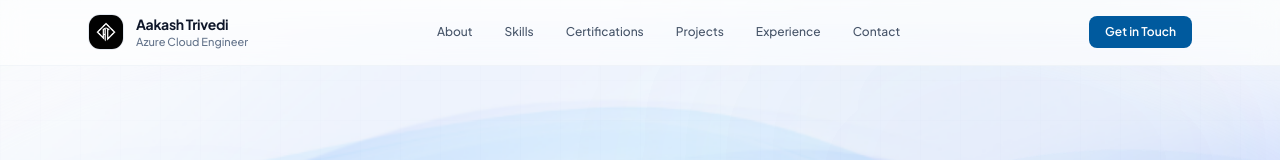
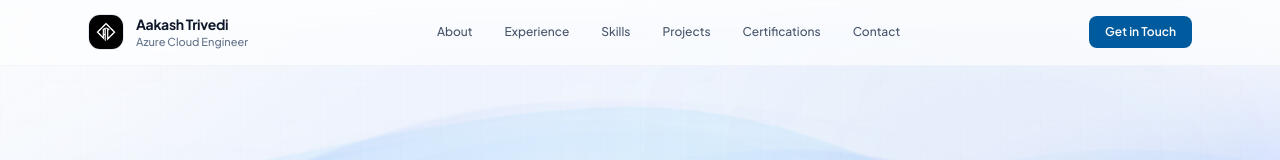
Before and after one commit to AAKASHTRIVEDI-01/Cloud_portfolio_Aakash, a React (Vite) app: page / in a window 1280 px wide. Shown: the top 160 px of the page. Built offline with nearby package versions, Linux system fonts and the light colour scheme.

Commit message:
feat(nav): reorder navigation links to reflect new layout flow

```diff
--- a/src/components/Navbar.tsx
+++ b/src/components/Navbar.tsx
@@ -15,10 +15,10 @@ import atLogo from '../assets/at.jpg';
 
 const NAV_LINKS = [
   { label: 'About', href: '#about', icon: User },
+  { label: 'Experience', href: '#experience', icon: Briefcase },
   { label: 'Skills', href: '#skills', icon: Cpu },
+  { label: 'Projects', href: '#projects', icon: FolderGit2 },
   { label: 'Certifications', href: '#certifications', icon: Award },
-  { label: 'Projects', href: '#projects', icon: FolderGit2 },
-  { label: 'Experience', href: '#experience', icon: Briefcase },
   { label: 'Contact', href: '#contact', icon: Send },
 ];
 
```
